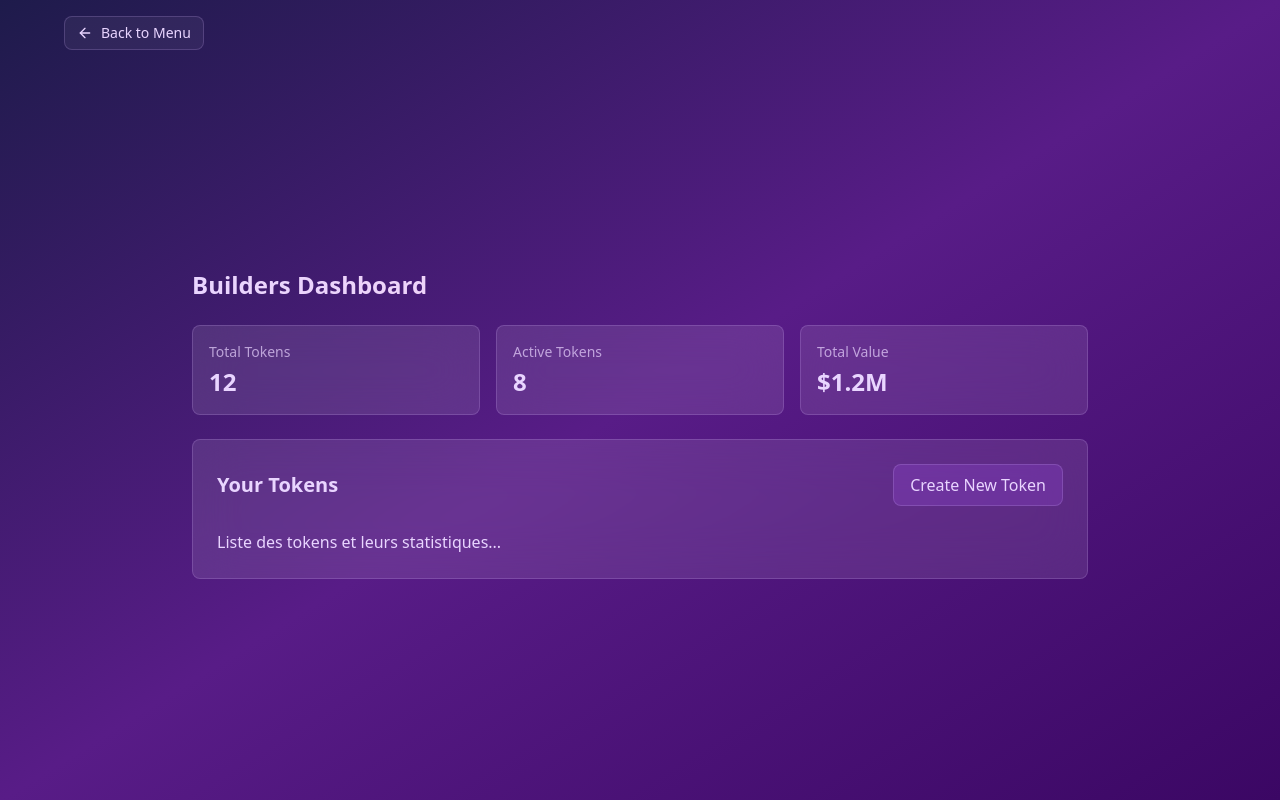
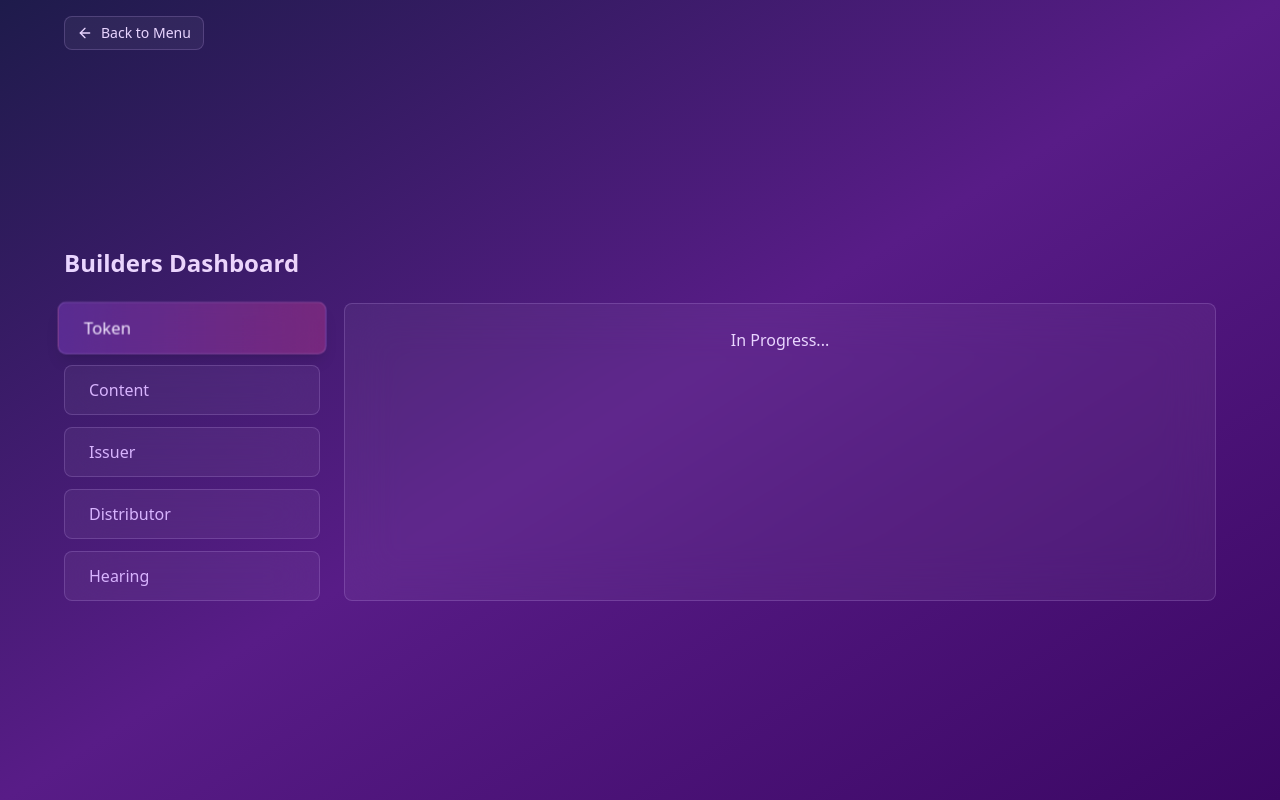
Before and after one commit to NicoCP69/app-pro-radao, a React (Create React App) app: page / in a window 1280 px wide. Both pictures are taken after a click on the element "Builders". Built offline with nearby package versions, Linux system fonts and the light colour scheme; the HTML template or start-up script is replaced by a standard one.

Commit message:
builders page initialized

```diff
--- a/src/components/pages/BuildersPage.js
+++ b/src/components/pages/BuildersPage.js
@@ -1,43 +1,59 @@
-import React from 'react';
+import React, { useState } from 'react';
 
-const BuildersPage = () => (
-  <div className="w-full max-w-4xl">
-    <h1 className="text-2xl font-semibold bg-gradient-to-r from-purple-200 to-pink-200 bg-clip-text text-transparent mb-6">
-      Builders Dashboard
-    </h1>
+const BuildersSidebar = ({ activeSection, setActiveSection }) => {
+  const menuItems = [
+    { id: 'token', title: 'Token' },
+    { id: 'content', title: 'Content' },
+    { id: 'issuer', title: 'Issuer' },
+    { id: 'distributor', title: 'Distributor' },
+    { id: 'hearing', title: 'Hearing' },
+  ];
 
-    {/* Overview Section */}
-    <div className="grid grid-cols-3 gap-4 mb-6">
-      <div className="bg-white/10 backdrop-blur-xl rounded-lg p-4 border border-purple-300/20">
-        <h3 className="text-sm text-purple-200/70 mb-1">Total Tokens</h3>
-        <p className="text-2xl font-semibold text-purple-200">12</p>
-      </div>
-      <div className="bg-white/10 backdrop-blur-xl rounded-lg p-4 border border-purple-300/20">
-        <h3 className="text-sm text-purple-200/70 mb-1">Active Tokens</h3>
-        <p className="text-2xl font-semibold text-purple-200">8</p>
-      </div>
-      <div className="bg-white/10 backdrop-blur-xl rounded-lg p-4 border border-purple-300/20">
-        <h3 className="text-sm text-purple-200/70 mb-1">Total Value</h3>
-        <p className="text-2xl font-semibold text-purple-200">$1.2M</p>
+  return (
+    <div className="w-64 space-y-3">
+      {menuItems.map((item) => (
+        <button
+          key={item.id}
+          onClick={() => setActiveSection(item.id)}
+          className={`w-full px-6 py-3 rounded-lg transition-all duration-300
+            backdrop-blur-xl border border-purple-300/20
+            ${
+              activeSection === item.id
+                ? 'bg-gradient-to-r from-purple-500/30 to-pink-500/30 text-purple-100 scale-105 shadow-lg'
+                : 'bg-white/5 text-purple-300 hover:bg-white/10 hover:scale-102'
+            }
+            flex items-center justify-start
+            transform hover:translate-x-1`}
+        >
+          {item.title}
+        </button>
+      ))}
+    </div>
+  );
+};
+
+const BuildersContent = ({ section }) => {
+  return (
+    <div className="flex-1 bg-white/5 backdrop-blur-xl rounded-lg p-6 border border-purple-300/20">
+      <div className="text-purple-200 text-center">In Progress...</div>
+    </div>
+  );
+};
+
+const BuildersPage = () => {
+  const [activeSection, setActiveSection] = useState('token');
+
+  return (
+    <div className="w-full max-w-6xl mx-auto">
+      <h1 className="text-2xl font-semibold bg-gradient-to-r from-purple-200 to-pink-200 bg-clip-text text-transparent mb-6">
+        Builders Dashboard
+      </h1>
+      <div className="flex gap-6">
+        <BuildersSidebar activeSection={activeSection} setActiveSection={setActiveSection} />
+        <BuildersContent section={activeSection} />
       </div>
     </div>
-
-    {/* Main Content */}
-    <div className="bg-white/10 backdrop-blur-xl rounded-lg p-6 border border-purple-300/20">
-      <div className="flex justify-between items-center mb-6">
-        <h2 className="text-xl font-semibold text-purple-200">Your Tokens</h2>
-        <button
-          className="px-4 py-2 bg-purple-500/20 hover:bg-purple-500/30
-                         text-purple-200 rounded-lg border border-purple-300/20
-                         transition-all duration-200"
-        >
-          Create New Token
-        </button>
-      </div>
-
-      <p className="text-purple-200">Liste des tokens et leurs statistiques...</p>
-    </div>
-  </div>
-);
+  );
+};
 
 export default BuildersPage;
```
